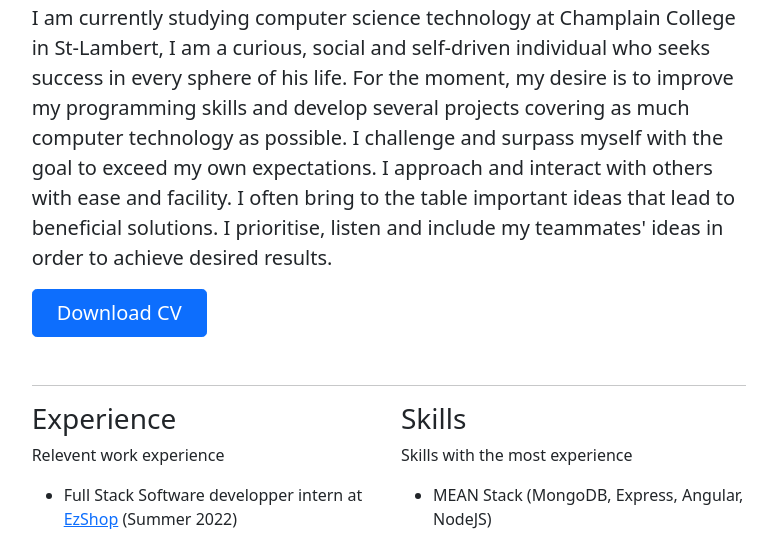
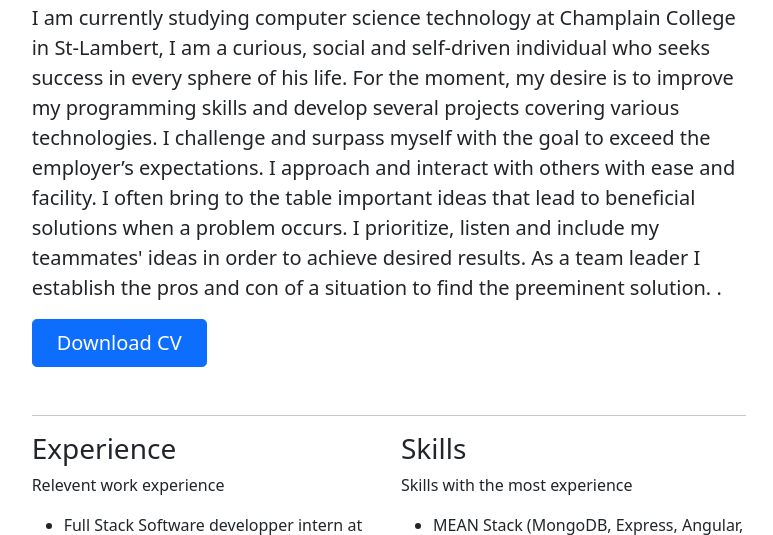
Before and after one commit to Brandon84-alt/Portfolio, a plain HTML site: page index.html in a window 1280 px wide. Shown: the part 195-730 px from the top of the page, without its empty margins (251-1024 px from the left). Drawn offline with nearby package versions, Linux system fonts and the light colour scheme.

Commit message:
Change my 30 sec commercial

```diff
--- a/index.html
+++ b/index.html
@@ -28,11 +28,13 @@
         <h1>Portfolio</h1>
         <p class="fs-5 col-md-12">
           I am currently studying computer science technology at Champlain College in St-Lambert,
-           I am a curious, social and self-driven individual who seeks success in every sphere of his life.
-           For the moment, my desire is to improve my programming skills and develop several projects covering as much computer technology as possible.
-           I challenge and surpass myself with the goal to exceed my own expectations.
-           I approach and interact with others with ease and facility. I often bring to the table important ideas that lead to beneficial solutions.
-           I prioritise, listen and include my teammates' ideas in order to achieve desired results.</p>
+          I am a curious, social and self-driven individual who seeks success in every sphere of his life.
+          For the moment, my desire is to improve my programming skills and develop several projects covering various technologies.
+          I challenge and surpass myself with the goal to exceed the employer’s expectations.
+          I approach and interact with others with ease and facility. I often bring to the table important ideas that lead to beneficial solutions when a problem occurs.
+          I prioritize, listen and include my teammates' ideas in order to achieve desired results.
+          As a team leader I establish the pros and con of a situation to find the preeminent solution.
+.</p>
 
         <div class="mb-5">
           <a href="" download="documents/CV_LevisBrandon.pdf" class="btn btn-primary btn-lg px-4">Download CV</a>
```
